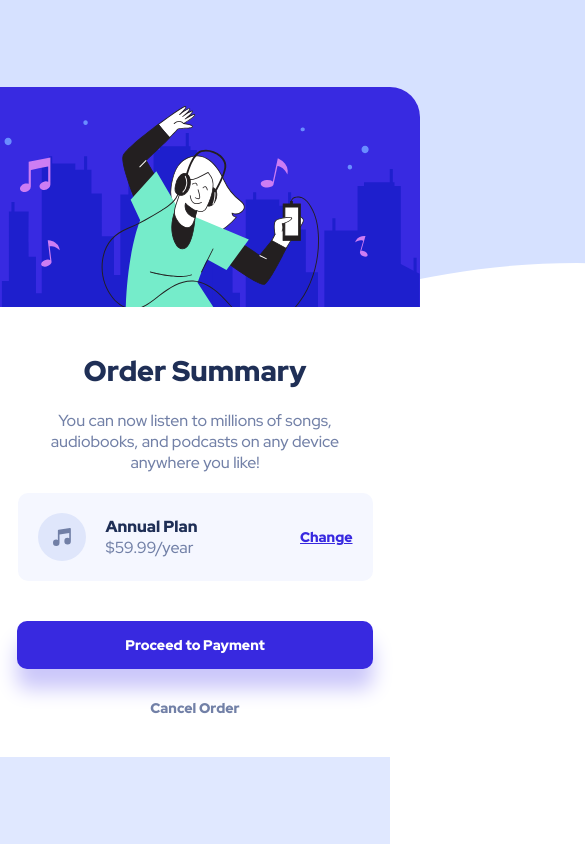
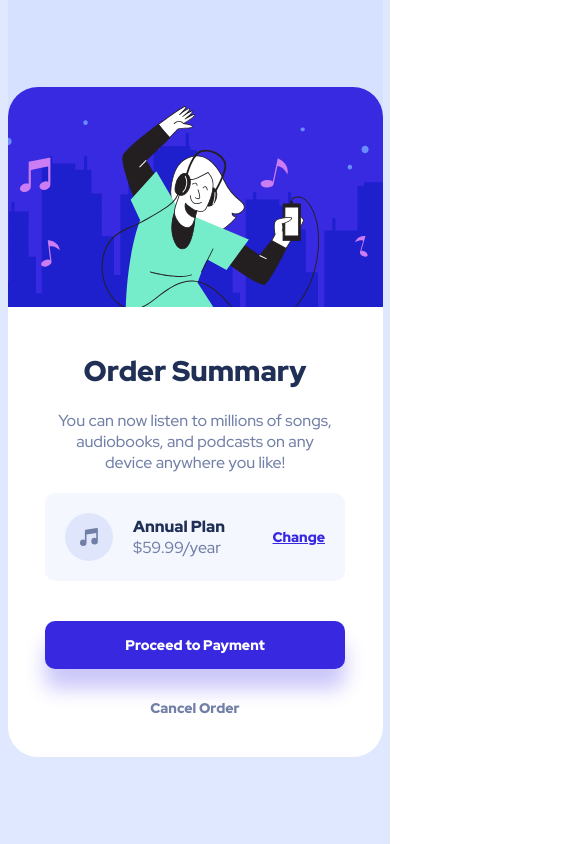
Before and after one commit to kxrt/frontend-training, a React (Create React App) app: page /order-summary in a window 390 px wide. Shown: the top 844 px of the page, 585 px wide, since content can reach past the window. Built offline with nearby package versions, Linux system fonts and the light colour scheme.

Commit message:
Complete Order Summary challenge

```diff
--- a/src/pages/landing/challenges.js
+++ b/src/pages/landing/challenges.js
@@ -2,21 +2,23 @@ const challenges = [
   {
     title: "Interactive Feedback",
     description:
-      "This challenge was to create a feedback component that allows users to rate their experience with a support request. " +
+      "The challenge was to create a feedback component that allows users to rate their experience with a support request. " +
       "The user can select a rating from 1 to 5, and then submit their rating. The component then displays a thank you message " +
       "with the rating they selected.",
     link: "/feedback",
-    challenge: "https://www.frontendmentor.io/challenges/interactive-rating-component-koxpeBUmI",
+    challenge:
+      "https://www.frontendmentor.io/challenges/interactive-rating-component-koxpeBUmI",
   },
   {
     title: "Order Summary",
     description:
-      "This challenge was to create an order summary component that displays the user's order details. " +
+      "The challenge was to create an order summary component that displays the user's order details. " +
       "Details include the order's name and the annual price. There is a button that allows the user to change their plans." +
       "The component includes separate buttons to proceed with payment and cancel the order.",
     link: "/order-summary",
-    challenge: "https://www.frontendmentor.io/challenges/order-summary-component-QlPmajDUj",
-  }
+    challenge:
+      "https://www.frontendmentor.io/challenges/order-summary-component-QlPmajDUj",
+  },
 ];
 
 export default challenges;
--- a/src/pages/order-summary/Order.jsx
+++ b/src/pages/order-summary/Order.jsx
@@ -12,8 +12,11 @@ const Order = () => {
 
   return (
     <div className={styles.page}>
-      <div className={styles.bgSvg}>
+      <div className={styles.bgDesktop}>
         <img src={BgDesktop} alt="Background Illustration" />
+      </div>
+      <div className={styles.bgMobile}>
+        <img src={BgMobile} alt="Background Illustration" />
       </div>
       <div className={styles.boundingBox}>
         <div className={styles.heroImage}>
--- a/src/pages/order-summary/Order.module.scss
+++ b/src/pages/order-summary/Order.module.scss
@@ -21,9 +21,13 @@
   position: relative;
 }
 
-.bgSvg {
+.bgDesktop {
   position: absolute;
   top: 0;
+}
+
+.bgMobile {
+  display: none;
 }
 
 .boundingBox {
@@ -66,7 +70,7 @@
   justify-content: space-between;
   align-items: center;
   background-color: hsl(225, 100%, 98%);
-  width: 70%;
+  width: 320px;
   margin-bottom: 20px;
   padding: 20px;
   border-radius: 10px;
@@ -118,7 +122,7 @@
 .proceedButton {
   all: unset;
   background-color: hsl(245, 75%, 52%);
-  width: 79%;
+  width: 360px;
   color: white;
   font-size: 14px;
   font-weight: 900;
@@ -147,3 +151,27 @@
 .cancelButton:hover {
   color: hsl(223, 47%, 23%);
 }
+
+@media (max-width : 900px) {
+  .bgDesktop {
+    display: none;
+  }
+
+  .bgMobile {
+    display: block;
+    position: absolute;
+    top: 0;
+  }
+
+  .boundingBox {
+    width: 375px;
+  }
+
+  .orderDetails {
+    width: 260px;
+  }
+
+  .proceedButton {
+    width: 300px;
+  }
+}
```
Also changed, not shown: 1 other file (tests, documents, lock files or other folders).
